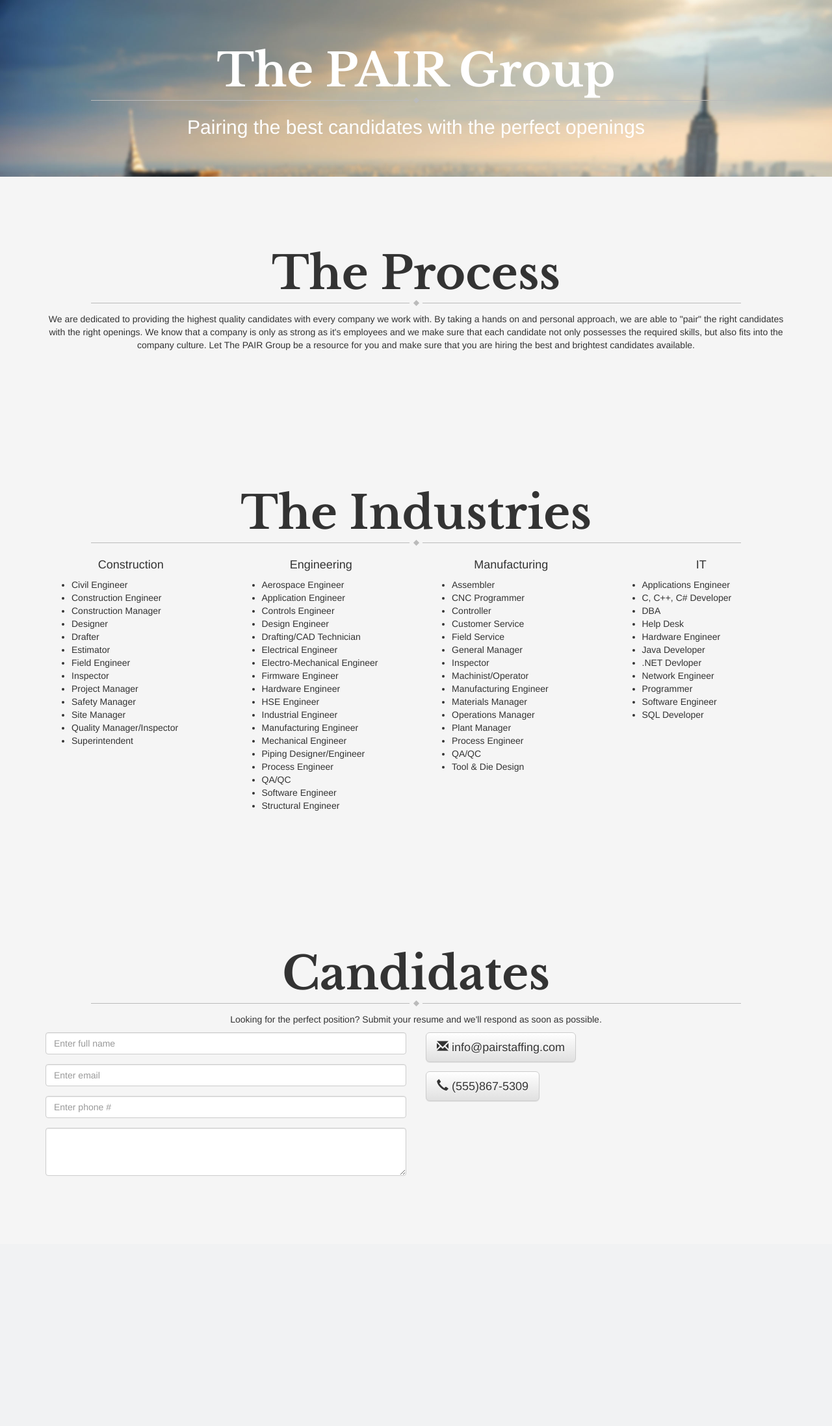
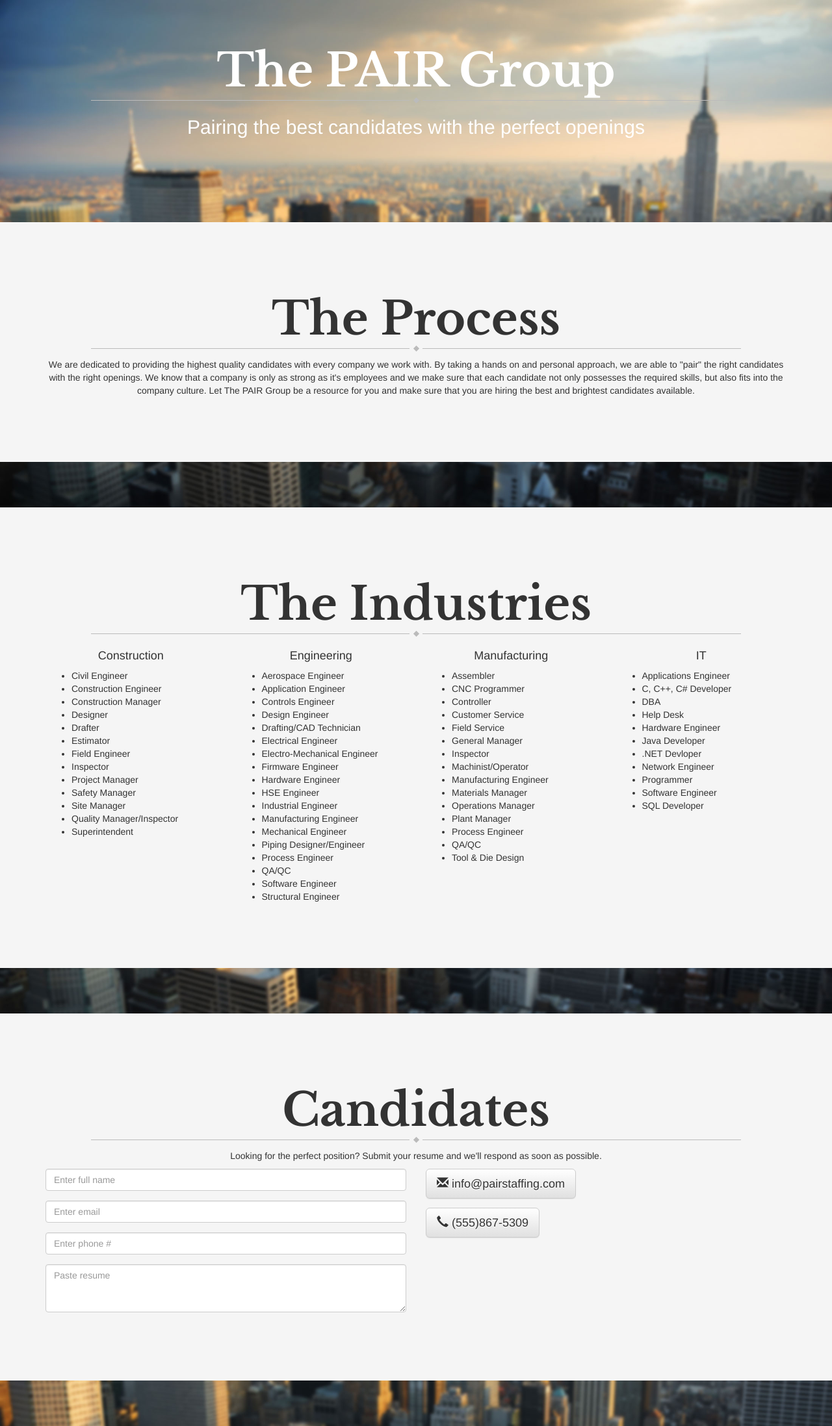
Before and after one commit to barberj/pair_staffing, a Flask app: page / in a window 1280 px wide. Shown: the whole page at 65% size. Before the commit the page ends 1810 px from the top, so only its background shows below. Run offline with Flask 2, Linux system fonts and the light colour scheme; some libraries are stand-ins or nearby versions.

Commit message:
better styling

```diff
--- a/static/custom.css
+++ b/static/custom.css
@@ -6,6 +6,7 @@ body {
 
 section {
   padding: 90px 0;
+  margin-bottom: 5em;
 }
 
 .landing {
@@ -32,14 +33,6 @@ section {
   font-size: 19px;
 }
 
-.banner {
-  background: rgba(200,200,200,0.3);
-  -moz-border-radius: 10px;
-  -webkit-border-radius: 10px;
-  border-radius: 10px; /* future proofing */
-  -khtml-border-radius: 10px; /* for old Konqueror browsers */
-}
-
 .industries {
   background: #F5F5F5;
 }
@@ -48,7 +41,6 @@ section {
   background: #F5F5F5;
 }
 
-
 .industries ul {
   text-align: left;
 }
--- a/templates/index.html
+++ b/templates/index.html
@@ -22,7 +22,6 @@
       </div>
     </div>
   </section>
-  <div class="divider" />
   <section class="about white">
     <div class="container">
       <div class="row">
@@ -35,7 +34,6 @@ We are dedicated to providing the highest quality candidates with every company
       </div>
     </div>
   </section>
-  <div class="divider" />
   <section class="industries white">
     <div class="container">
       <div class="row">
@@ -122,7 +120,6 @@ We are dedicated to providing the highest quality candidates with every company
       </div>
     </div>
   </section>
-  <div class="divider" />
   <section class="candidate white">
     <div class="container">
       <div class="row">
@@ -148,7 +145,7 @@ Looking for the perfect position? Submit your resume and we'll respond as soon a
                 </div>
                 <div class="form-group">
                   <label class="sr-only" for="resume">Resume</label>
-                  <textarea class="form-control" rows="3" id="resume"></textarea>
+                  <textarea class="form-control" rows="3" id="resume" placeholder="Paste resume"></textarea>
                 </div>
               </form>
             </div>
```
